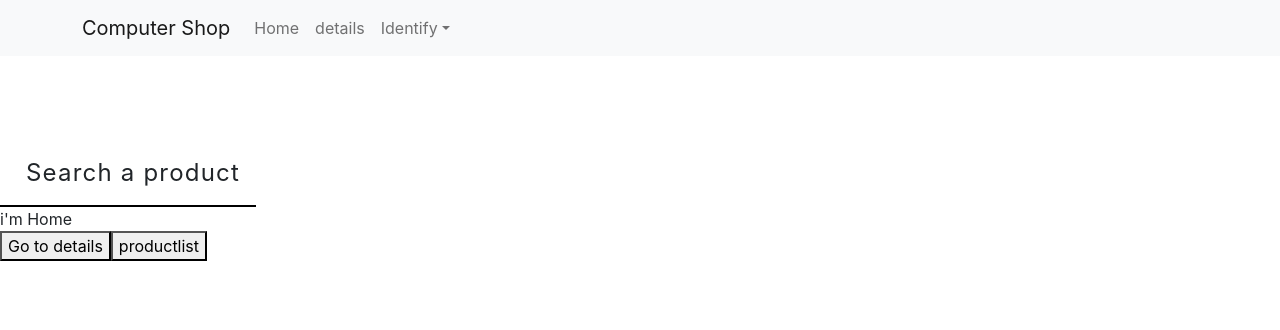
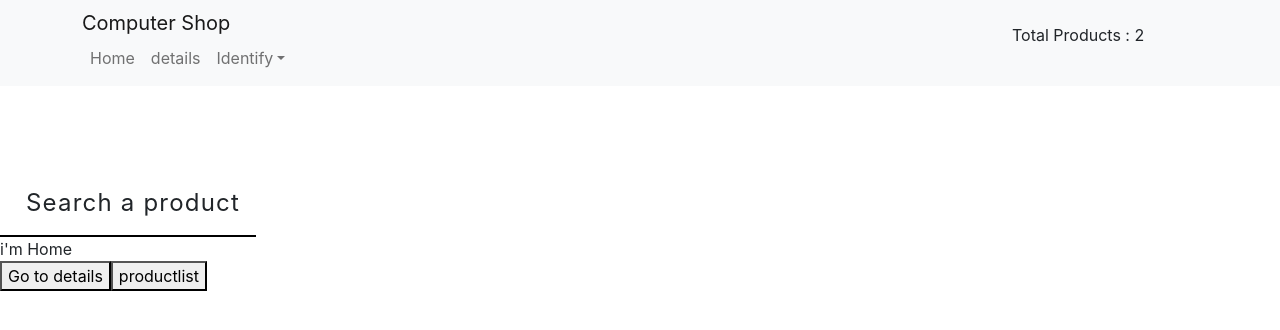
Before and after one commit to jonCroatanUto/Computer_Shop, a React (Create React App) app: page / in a window 1280 px wide. Shown: the top 330 px of the page. Built offline with nearby package versions, Linux system fonts and the light colour scheme; no server answers.

Commit message:
adding total products in navbar

```diff
--- a/src/App.js
+++ b/src/App.js
@@ -3,12 +3,17 @@ import "./App.css";
 import { Routes, Route } from "react-router-dom";
 import Home from "./pages/Home";
 import Details from "./pages/Details";
+import NavbarComp from "./components/Navbar/NavbarComp";
+
 function App() {
   return (
-    <Routes>
-      <Route path="/" element={<Home />} />
-      <Route path="/details/:id" element={<Details />} />
-    </Routes>
+    <>
+      <NavbarComp />
+      <Routes>
+        <Route path="/" element={<Home />} />
+        <Route path="/details/:id" element={<Details />} />
+      </Routes>
+    </>
   );
 }
 
--- a/src/components/Navbar/NavbarComp.js
+++ b/src/components/Navbar/NavbarComp.js
@@ -1,11 +1,20 @@
 import React from "react";
-import { Navbar, Container, NavDropdown, Nav, Button } from "react-bootstrap";
-
+import {
+  Navbar,
+  Container,
+  Row,
+  Col,
+  NavDropdown,
+  Nav,
+  Button,
+} from "react-bootstrap";
 function NavbarComp() {
+  const totalProducts = 2;
   return (
     <div style={{ marginBottom: "50px" }}>
       <Navbar bg="light" expand="lg">
         <Container>
+          <Col xs={12} md={8} lg={10}>
             <Navbar.Brand href="/">Computer Shop</Navbar.Brand>
             <Navbar.Toggle aria-controls="basic-navbar-nav" />
             <Navbar.Collapse id="basic-navbar-nav">
@@ -19,6 +28,10 @@ function NavbarComp() {
                 </NavDropdown>
               </Nav>
             </Navbar.Collapse>
+          </Col>
+          <Col xs={12} md={4} lg={2}>
+            <p>Total Products : {totalProducts}</p>
+          </Col>
         </Container>
       </Navbar>
     </div>
--- a/src/pages/Home/Home.js
+++ b/src/pages/Home/Home.js
@@ -1,7 +1,7 @@
 import React, { useState } from "react";
 import { Link } from "react-router-dom";
 import { productList } from "../../apiCall";
-import NavbarComp from "../../components/Navbar/NavbarComp";
+
 import InputText from "../../components/InputText/InputText";
 function Home() {
   const [searcherData, setSearcherData] = useState({
@@ -22,7 +22,6 @@ function Home() {
   const { ProductSearcher } = searcherData;
   return (
     <>
-      <NavbarComp />
       <InputText
         type="text"
         id="ProductSearcher"
```
Lines whose indentation alone changed are shown as unchanged.
